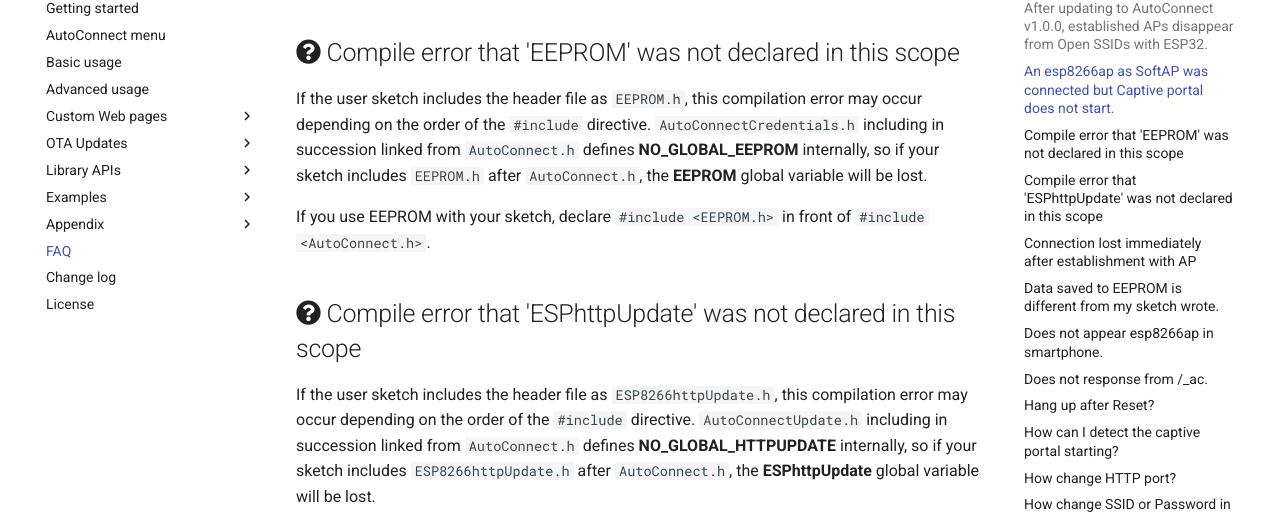
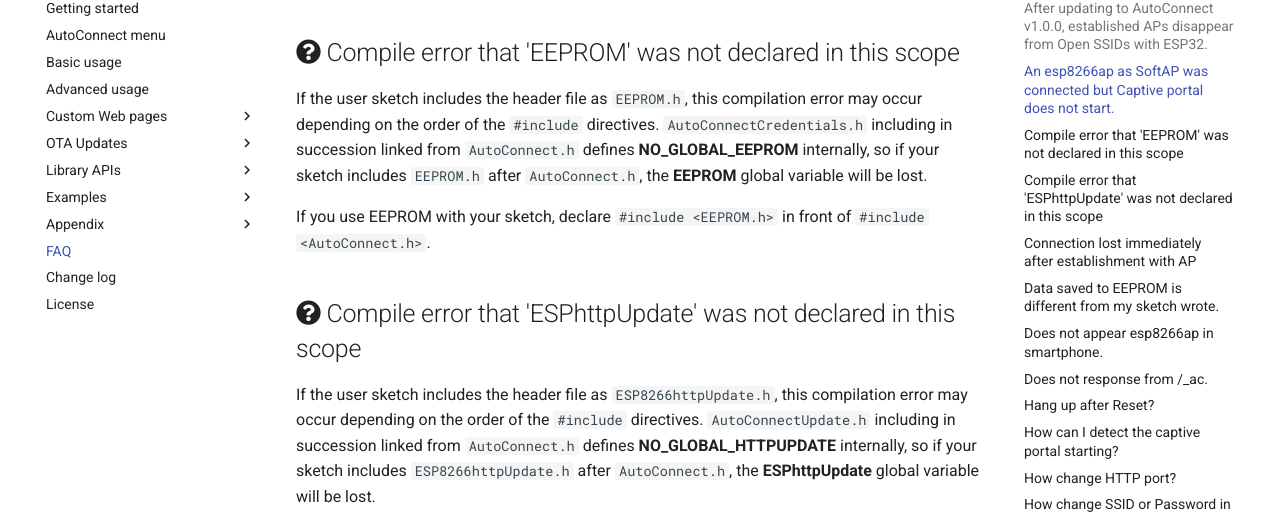
Before and after one commit to Hieromon/AutoConnect, an MkDocs documentation site: the page built from mkdocs/faq.md, in a window 1280 px wide and 900 px high, scrolled down 1020 px. Shown: the part 145-661 px from the top of the window. Built offline with MkDocs 1.6.1 and Material for MkDocs 9.7.7, drawn with Linux system fonts in a browser that asks for light colours; nearby versions of some CDN libraries; comment, search, counter and statistics services are not loaded.

Commit message:
Fixes typo

```diff
--- a/mkdocs/faq.md
+++ b/mkdocs/faq.md
@@ -20,13 +20,13 @@
 
 ## <i class="fa fa-question-circle"></i> Compile error that 'EEPROM' was not declared in this scope
 
-If the user sketch includes the header file as `EEPROM.h`, this compilation error may occur depending on the order of the `#include` directive. `AutoConnectCredentials.h` including in succession linked from `AutoConnect.h` defines **NO_GLOBAL_EEPROM** internally, so if your sketch includes `EEPROM.h` after `AutoConnect.h`, the **EEPROM** global variable will be lost.
+If the user sketch includes the header file as `EEPROM.h`, this compilation error may occur depending on the order of the `#include` directives. `AutoConnectCredentials.h` including in succession linked from `AutoConnect.h` defines **NO_GLOBAL_EEPROM** internally, so if your sketch includes `EEPROM.h` after `AutoConnect.h`, the **EEPROM** global variable will be lost.
 
 If you use EEPROM with your sketch, declare `#include <EEPROM.h>` in front of `#include <AutoConnect.h>`.
 
 ## <i class="fa fa-question-circle"></i> Compile error that 'ESPhttpUpdate' was not declared in this scope
 
-If the user sketch includes the header file as `ESP8266httpUpdate.h`, this compilation error may occur depending on the order of the `#include` directive. `AutoConnectUpdate.h` including in succession linked from `AutoConnect.h` defines **NO_GLOBAL_HTTPUPDATE** internally, so if your sketch includes `ESP8266httpUpdate.h` after `AutoConnect.h`, the **ESPhttpUpdate** global variable will be lost.
+If the user sketch includes the header file as `ESP8266httpUpdate.h`, this compilation error may occur depending on the order of the `#include` directives. `AutoConnectUpdate.h` including in succession linked from `AutoConnect.h` defines **NO_GLOBAL_HTTPUPDATE** internally, so if your sketch includes `ESP8266httpUpdate.h` after `AutoConnect.h`, the **ESPhttpUpdate** global variable will be lost.
 
 You can avoid a compile error in one of two ways:
 
```
